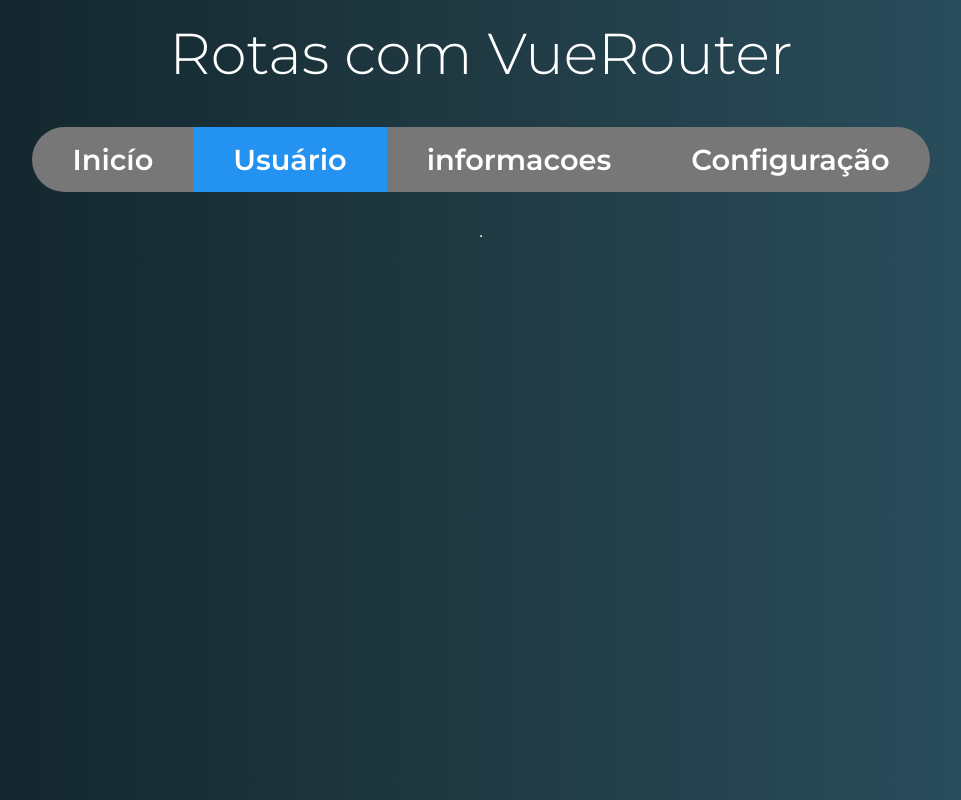
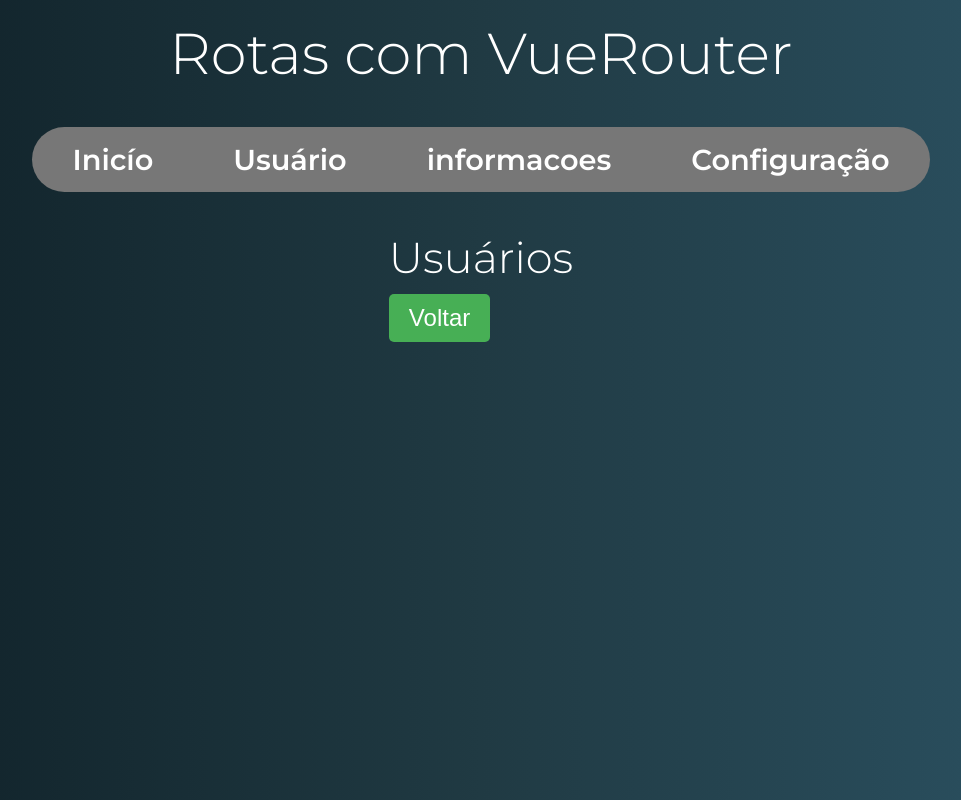
Before and after one commit to flaviocampos/rotas-exercicios, a Vue app: page /#/usuario/usuario/1 in a window 1280 px wide. Shown: the whole page, without its empty margins (159-1120 px from the left). Built offline with nearby package versions, Linux system fonts and the light colour scheme.

Commit message:
Criei mixins

```diff
--- a/src/App.vue
+++ b/src/App.vue
@@ -2,7 +2,6 @@
 	<div id="app">
 		<h1>Rotas com VueRouter</h1>
 		<Menu />
-		<hr>
 		<router-view />
 	</div>
 </template>
--- a/src/components/template/Menu.vue
+++ b/src/components/template/Menu.vue
@@ -2,7 +2,7 @@
     <nav class="menu">
         <ul>
             <router-link tag="li" to="/" exact active-class="active"><a>Inicío</a></router-link>
-            <router-link tag="li" to="/usuario/usuario" active-class="active"><a>Usuário</a></router-link>
+            <router-link tag="li" to="/usuario/usuario/10" active-class="active"><a>Usuário</a></router-link>
             <router-link tag="li" to="/usuario/informacoes" active-class="active"><a>informacoes</a></router-link>
             <router-link tag="li" to="/configuracao" active-class="active"><a>Configuração</a></router-link>
         </ul>
--- a/src/components/usuario/Informacoes.vue
+++ b/src/components/usuario/Informacoes.vue
@@ -1,11 +1,14 @@
 <template>
     <div>
         <h3>Informações do Usuário</h3>
+        <button sucesso @click="irParaInicio">Voltar</button>
     </div>
 </template>
 
 <script>
+import { irParaInicioMixin } from '@/mixins/irParaInicioMixin';
 export default {
+    mixins: [irParaInicioMixin]
 
 }
 </script>
--- a/src/components/usuario/Usuario.vue
+++ b/src/components/usuario/Usuario.vue
@@ -8,12 +8,14 @@
 </template>
 
 <script>
+import { irParaInicioMixin } from '@/mixins/irParaInicioMixin';
 export default {
-    methods: {
-        irParaInicio() {
-            this.$router.push('/')
-        }
-    }
+    mixins: [irParaInicioMixin]
+    // methods: {
+    //     irParaInicio() {
+    //         this.$router.push('/')
+    //     }
+    // }
 }
 </script>
 
--- /dev/null
+++ b/src/mixins/irParaInicioMixin.js
@@ -0,0 +1,9 @@
+export const irParaInicioMixin = {
+    methods: {
+        irParaInicio() {
+            //this.$router.push('/')
+            this.$router.push({ name: 'Inicio' })
+
+        }
+    }
+};
--- a/src/router.js
+++ b/src/router.js
@@ -12,18 +12,22 @@
     mode: 'hash', // Isso remove o hash (#)  da URL -- history
     routes: [{
         path: '/',
+        name: 'Inicio',
         component: Inicio
     },
     {
-        path: '/usuario/usuario',
+        path: '/usuario/usuario/:id',
+        name: 'usuario',
         component: Usuario
     },
     {
         path: '/usuario/Informacoes',
+        name: 'informacoes',
         component: Informacoes
     },
     {
         path: '/configuracao',
+        name: 'configuracao',
         component: Ajuste
     }
     ]
```
Also changed, not shown: 1 other file (tests, documents, lock files or other folders).
